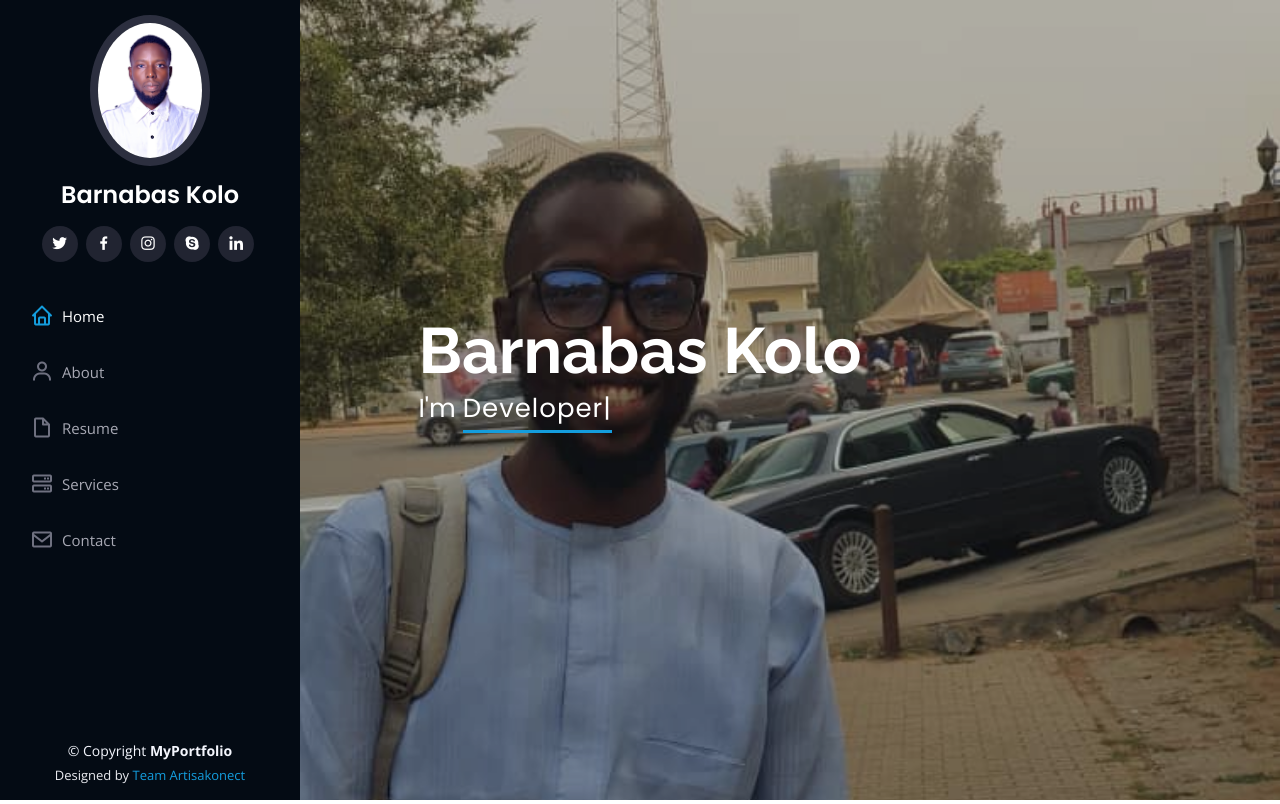
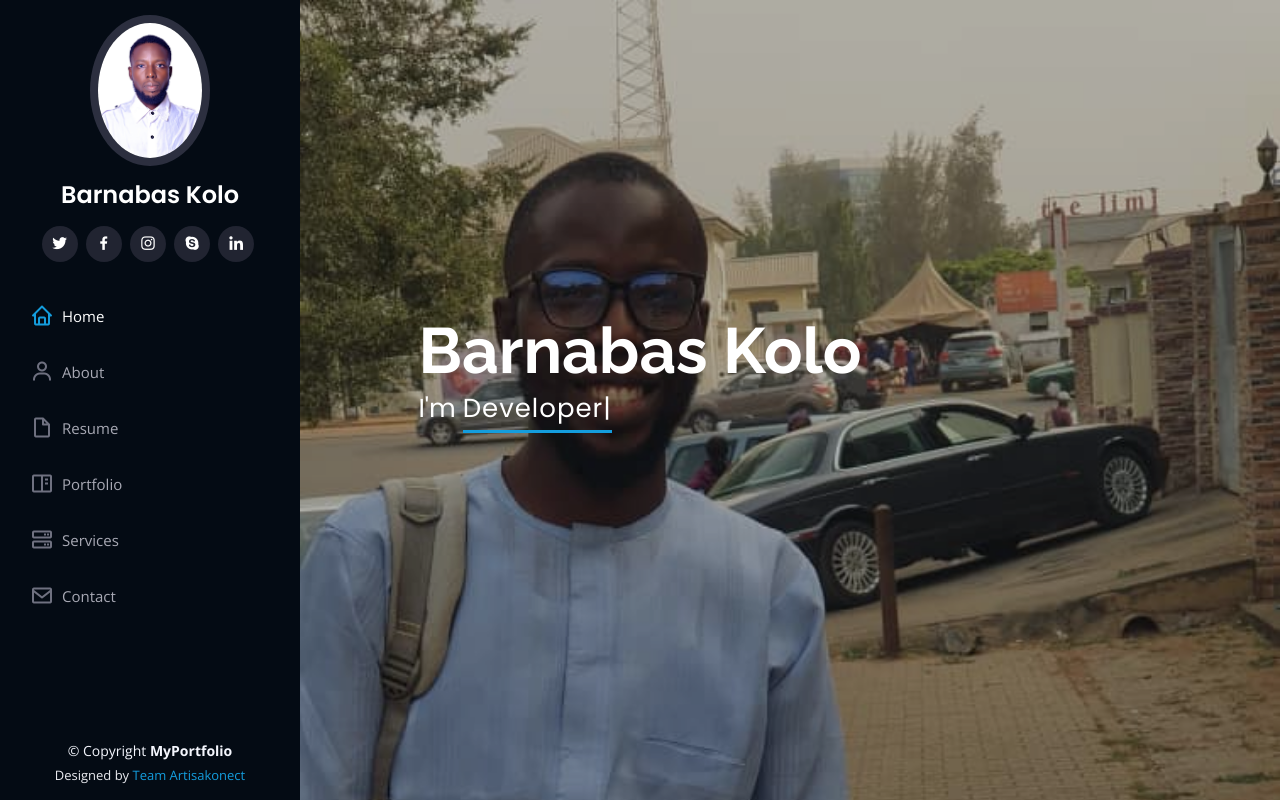
Before and after one commit to kolozjnr/my-portfolio, a PHP site: page /index.html in a window 1280 px wide. Shown: the top 804 px of the page. Run offline with PHP 8.4, Linux system fonts and the light colour scheme.

Commit message:
initial commit

```diff
--- a/assets/css/style.css
+++ b/assets/css/style.css
@@ -211,7 +211,7 @@ h1, h2, h3, h4, h5, h6 {
 #hero {
   width: 100%;
   height: 100vh;
-  background: url("../img/bac.JPEG") top center;
+  background: url("../img/bac.jpeg") top center;
   background-size: cover;
 }
 
--- a/index.html
+++ b/index.html
@@ -23,6 +23,15 @@
   <link href="assets/vendor/venobox/venobox.css" rel="stylesheet">
   <link href="assets/vendor/owl.carousel/assets/owl.carousel.min.css" rel="stylesheet">
   <link href="assets/vendor/aos/aos.css" rel="stylesheet">
+
+  <!---OG:URL--->
+  <meta property="og:url" content="https://www.portfolio.artisankonect.com" />
+  <meta property="og:type" content="" />
+  <meta property="og:title" content="Barnabas Kolo's Portfolio" />
+  <meta name="Description" content="What Barnabas is good at while alone">
+  <meta name="Keywords" content="Artisan, Portfolio, handyman, handymen, hire handymen, portfolio, web developer">
+  <meta property="og:description" content="What Barnabas is good at while alone" />
+  <meta property="og:image" content="assets/img/Koloz.JPG" />
 
   <!-- Latest compiled and minified CSS -->
   <!---link rel="stylesheet" href="https://maxcdn.bootstrapcdn.com/bootstrap/3.3.7/css/bootstrap.min.css" >
@@ -52,7 +61,7 @@
     <div class="d-flex flex-column">
 
       <div class="profile">
-        <img src="assets/img/koloz.jpg" alt="" class="img-fluid rounded-circle">
+        <img src="assets/img/Koloz.JPG" alt="" class="img-fluid rounded-circle">
         <h1 class="text-light"><a href="index.html">Barnabas Kolo</a></h1>
         <div class="social-links mt-3 text-center">
           <a href="https://twitter.com/Koloz1" class="twitter"><i class="bx bxl-twitter"></i></a>
@@ -68,7 +77,7 @@
           <li class="active"><a href="index.html"><i class="bx bx-home"></i> <span>Home</span></a></li>
           <li><a href="#about"><i class="bx bx-user"></i> <span>About</span></a></li>
           <li><a href="#resume"><i class="bx bx-file-blank"></i> <span>Resume</span></a></li>
-          <!----li><a href="#portfolio"><i class="bx bx-book-content"></i> Portfolio</a></li--->
+          <li><a href="#portfolio"><i class="bx bx-book-content"></i> Portfolio</a></li>
           <li><a href="#services"><i class="bx bx-server"></i> Services</a></li>
           <li><a href="#contact"><i class="bx bx-envelope"></i> Contact</a></li>
 
@@ -100,7 +109,7 @@
 
         <div class="row">
           <div class="col-lg-4" data-aos="fade-right">
-            <img src="assets/img/koloz.jpg" class="img-fluid" alt="">
+            <img src="assets/img/Koloz.JPG" class="img-fluid" alt="">
           </div>
           <div class="col-lg-8 pt-4 pt-lg-0 content" data-aos="fade-left">
             <h3>FullStack Developer.</h3>
@@ -254,7 +263,7 @@
 
         <div class="section-title">
           <h2>Resume</h2>
-          <p>Employing the spirit of teaam work under minimun supervision towards achieving that target and goals</p>
+          <p>Employing the spirit of team work under minimun supervision towards achieving that target and goals</p>
         </div>
 
         <div class="row">
@@ -314,7 +323,7 @@
     </section><!-- End Resume Section -->
 
     <!-- ======= Portfolio Section ======= -->
-    <!--section id="portfolio" class="portfolio section-bg">
+    <section id="portfolio" class="portfolio section-bg">
       <div class="container">
 
         <div class="section-title">
@@ -325,17 +334,17 @@
         <div class="row" data-aos="fade-up">
           <div class="col-lg-12 d-flex justify-content-center">
             <ul id="portfolio-flters">
-              <li data-filter="*" class="filter-active">All</li>
-              <li data-filter=".filter-app">App</li>
+              <li data-filter="*" class="filter-active">My Recent Projects</li>
+              <!--li data-filter=".filter-app">App</li>
               <li data-filter=".filter-card">Card</li>
-              <li data-filter=".filter-web">Web</li>
+              <li data-filter=".filter-web">Web</li--->
             </ul>
           </div>
         </div>
 
         <div class="row portfolio-container" data-aos="fade-up" data-aos-delay="100">
 
-          <div class="col-lg-4 col-md-6 portfolio-item filter-app">
+          <!---div class="col-lg-4 col-md-6 portfolio-item filter-app">
             <div class="portfolio-wrap">
               <img src="assets/img/portfolio/portfolio-1.jpg" class="img-fluid" alt="">
               <div class="portfolio-links">
@@ -343,19 +352,19 @@
                 <a href="portfolio-details.html" title="More Details"><i class="bx bx-link"></i></a>
               </div>
             </div>
-          </div>
+          </div---->
 
           <div class="col-lg-4 col-md-6 portfolio-item filter-web">
             <div class="portfolio-wrap">
-              <img src="assets/img/portfolio/portfolio-2.jpg" class="img-fluid" alt="">
+              <img src="assets/img/portfolio/shib.png" class="img-fluid" alt="">
               <div class="portfolio-links">
-                <a href="assets/img/portfolio/portfolio-2.jpg" data-gall="portfolioGallery" class="venobox" title="Web 3"><i class="bx bx-plus"></i></a>
-                <a href="portfolio-details.html" title="More Details"><i class="bx bx-link"></i></a>
+                <a href="assets/img/portfolio/shib.png" data-gall="portfolioGallery" class="venobox" title="Web 3"><i class="bx bx-plus"></i></a>
+                <a href="https://blackshibainu.finance/" title="More Details"><i class="bx bx-link"></i></a>
               </div>
             </div>
           </div>
 
-          <div class="col-lg-4 col-md-6 portfolio-item filter-app">
+          <!---div class="col-lg-4 col-md-6 portfolio-item filter-app">
             <div class="portfolio-wrap">
               <img src="assets/img/portfolio/portfolio-3.jpg" class="img-fluid" alt="">
               <div class="portfolio-links">
@@ -363,9 +372,9 @@
                 <a href="portfolio-details.html" title="More Details"><i class="bx bx-link"></i></a>
               </div>
             </div>
-          </div>
+          </div---->
 
-          <div class="col-lg-4 col-md-6 portfolio-item filter-card">
+          <!---div class="col-lg-4 col-md-6 portfolio-item filter-card">
             <div class="portfolio-wrap">
               <img src="assets/img/portfolio/portfolio-4.jpg" class="img-fluid" alt="">
               <div class="portfolio-links">
@@ -373,19 +382,19 @@
                 <a href="portfolio-details.html" title="More Details"><i class="bx bx-link"></i></a>
               </div>
             </div>
-          </div>
+          </div---->
 
           <div class="col-lg-4 col-md-6 portfolio-item filter-web">
             <div class="portfolio-wrap">
-              <img src="assets/img/portfolio/portfolio-5.jpg" class="img-fluid" alt="">
+              <img src="assets/img/portfolio/artisans.PNG" class="img-fluid" alt="">
               <div class="portfolio-links">
-                <a href="assets/img/portfolio/portfolio-5.jpg" data-gall="portfolioGallery" class="venobox" title="Web 2"><i class="bx bx-plus"></i></a>
-                <a href="portfolio-details.html" title="More Details"><i class="bx bx-link"></i></a>
+                <a href="assets/img/portfolio/artisans.PNG" data-gall="portfolioGallery" class="venobox" title="Web 2"><i class="bx bx-plus"></i></a>
+                <a href="https://artisankonect.com/" title="More Details"><i class="bx bx-link"></i></a>
               </div>
             </div>
           </div>
 
-          <div class="col-lg-4 col-md-6 portfolio-item filter-app">
+          <!---div class="col-lg-4 col-md-6 portfolio-item filter-app">
             <div class="portfolio-wrap">
               <img src="assets/img/portfolio/portfolio-6.jpg" class="img-fluid" alt="">
               <div class="portfolio-links">
@@ -393,9 +402,9 @@
                 <a href="portfolio-details.html" title="More Details"><i class="bx bx-link"></i></a>
               </div>
             </div>
-          </div>
+          </div--->
 
-          <div class="col-lg-4 col-md-6 portfolio-item filter-card">
+          <!---div class="col-lg-4 col-md-6 portfolio-item filter-card">
             <div class="portfolio-wrap">
               <img src="assets/img/portfolio/portfolio-7.jpg" class="img-fluid" alt="">
               <div class="portfolio-links">
@@ -403,9 +412,9 @@
                 <a href="portfolio-details.html" title="More Details"><i class="bx bx-link"></i></a>
               </div>
             </div>
-          </div>
+          </div--->
 
-          <div class="col-lg-4 col-md-6 portfolio-item filter-card">
+          <!---div class="col-lg-4 col-md-6 portfolio-item filter-card">
             <div class="portfolio-wrap">
               <img src="assets/img/portfolio/portfolio-8.jpg" class="img-fluid" alt="">
               <div class="portfolio-links">
@@ -413,14 +422,14 @@
                 <a href="portfolio-details.html" title="More Details"><i class="bx bx-link"></i></a>
               </div>
             </div>
-          </div>
+          </div---->
 
           <div class="col-lg-4 col-md-6 portfolio-item filter-web">
             <div class="portfolio-wrap">
-              <img src="assets/img/portfolio/portfolio-9.jpg" class="img-fluid" alt="">
+              <img src="assets/img/portfolio/rhodinlo.PNG" class="img-fluid" alt="">
               <div class="portfolio-links">
-                <a href="assets/img/portfolio/portfolio-9.jpg" data-gall="portfolioGallery" class="venobox" title="Web 3"><i class="bx bx-plus"></i></a>
-                <a href="portfolio-details.html" title="More Details"><i class="bx bx-link"></i></a>
+                <a href="assets/img/portfolio/rhodinlo.PNG" data-gall="portfolioGallery" class="venobox" title="Web 3"><i class="bx bx-plus"></i></a>
+                <a href="https://rhodinlogistics.com/" title="More Details"><i class="bx bx-link"></i></a>
               </div>
             </div>
           </div>
```
Also changed, not shown: assets/img/artisan.PNG (added), assets/img/artisanm.PNG (added), assets/img/portfolio/artisans.PNG (added), assets/img/portfolio/rhodinlo.PNG (added), assets/img/portfolio/shib.png (added), 3 other files.
